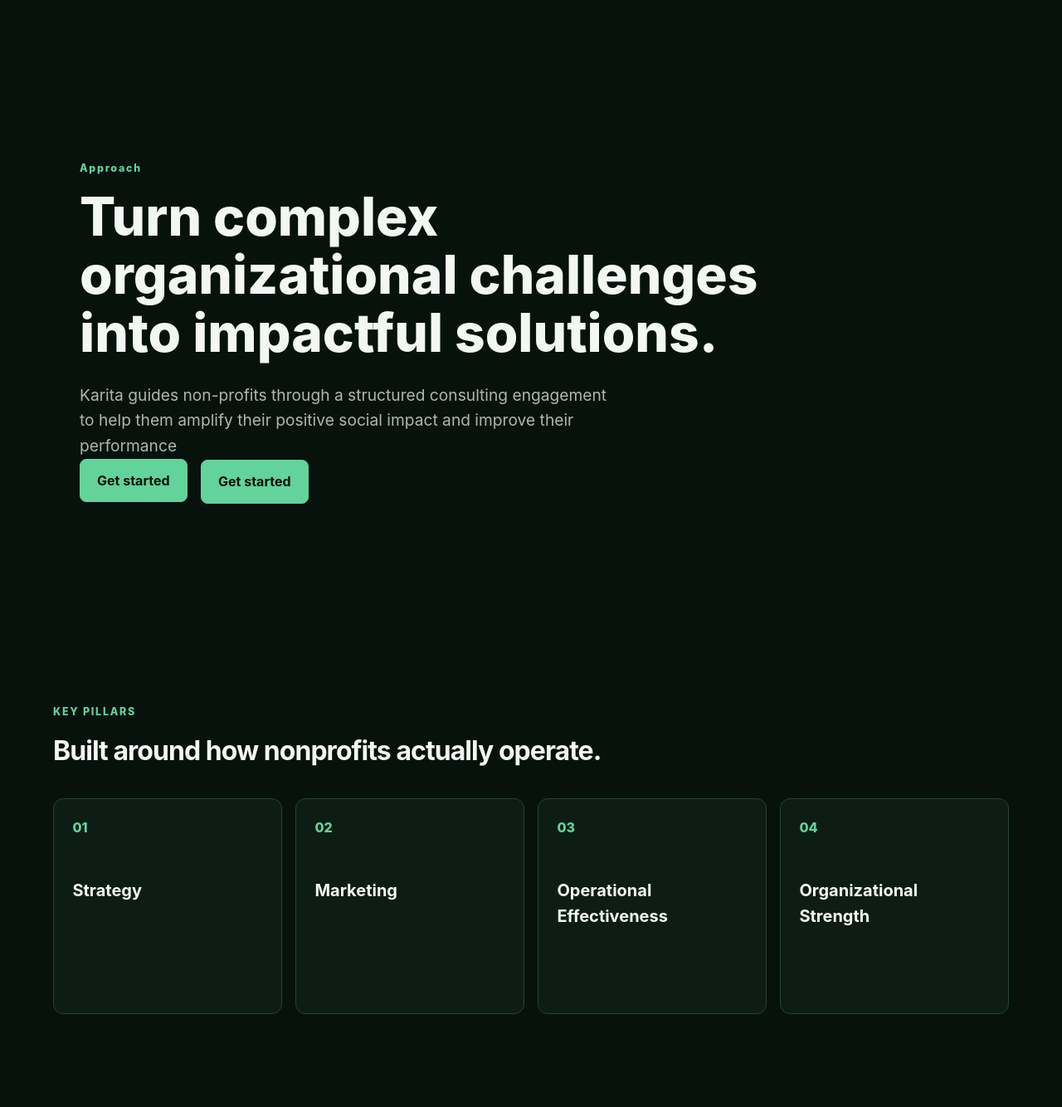
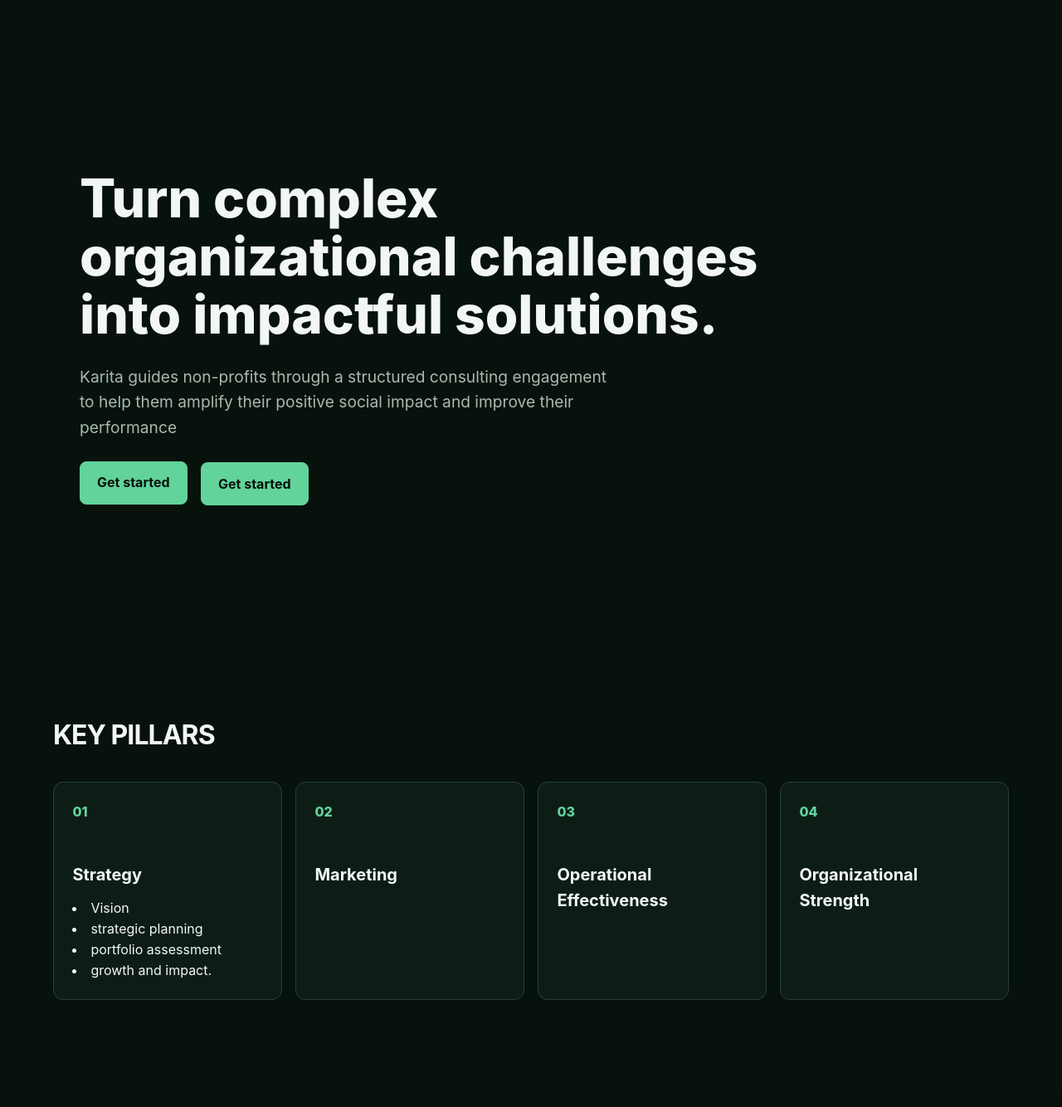
Before and after one commit to edimaudo/Karita, a FastAPI app: page / in a window 1280 px wide. Shown: the part 72-1406 px from the top of the page at 83% size. After the commit the page ends 1277 px from the top, so only its background shows below. Run offline with FastAPI, Linux system fonts and the light colour scheme.

Commit message:
Update index.html

```diff
--- a/templates/index.html
+++ b/templates/index.html
@@ -3,12 +3,12 @@
 {% block content %}
 <section style="display: flex; flex-direction: column; justify-content: center; width: 100%; min-height: 100vh; box-sizing: border-box; padding: 4rem 2rem;">
   <div style="max-width: 900px;">
-    <p class="eyebrow">Approach</p>
+    <p class="eyebrow"></p>
     <h1 style="font-size: clamp(2.5rem, 5vw, 4.5rem); font-weight: 800; line-height: 1.1; margin: 0 0 1.5rem 0;">Turn complex organizational challenges into impactful solutions.</h1>
     <p class="lede" style="font-size: 1.2rem; line-height: 1.6; margin: 0;">
       Karita guides non-profits through a structured consulting engagement to help them amplify their positive social impact and improve their performance </p>
     <div class="hero-actions">
-      <a class="button primary" href="/reframer">Get started</a>
+      <br><a class="button primary" href="/reframer">Get started</a>
       <a class="button primary" href="/reframer" style="display: inline-block; vertical-align: middle; margin-left: 0.75rem;">Get started</a>
     </div>
   </div>
@@ -17,11 +17,12 @@
 
 <section class="pillars" aria-labelledby="pillars-title">
   <div class="section-heading">
-    <p class="eyebrow">KEY PILLARS</p>
-    <h2 id="pillars-title">Built around how nonprofits actually operate.</h2>
+    <p class="eyebrow"></p>
+    <h2 id="pillars-title">KEY PILLARS</h2>
   </div>
   <div class="pillar-grid">
     <article><span class="pillar-number">01</span><h3>Strategy</h3>
+      <li>Vision</li><li>strategic planning</li><li>portfolio assessment</li><li>growth and impact.</li></ul>
       <!-- <p><ul>Vision</ul><ul>strategic planning</ul><ul>portfolio assessment</ul><ul>growth and impact.</ul></ul></p> -->
     </article>
     <article><span class="pillar-number">02</span><h3>Marketing</h3>
```
